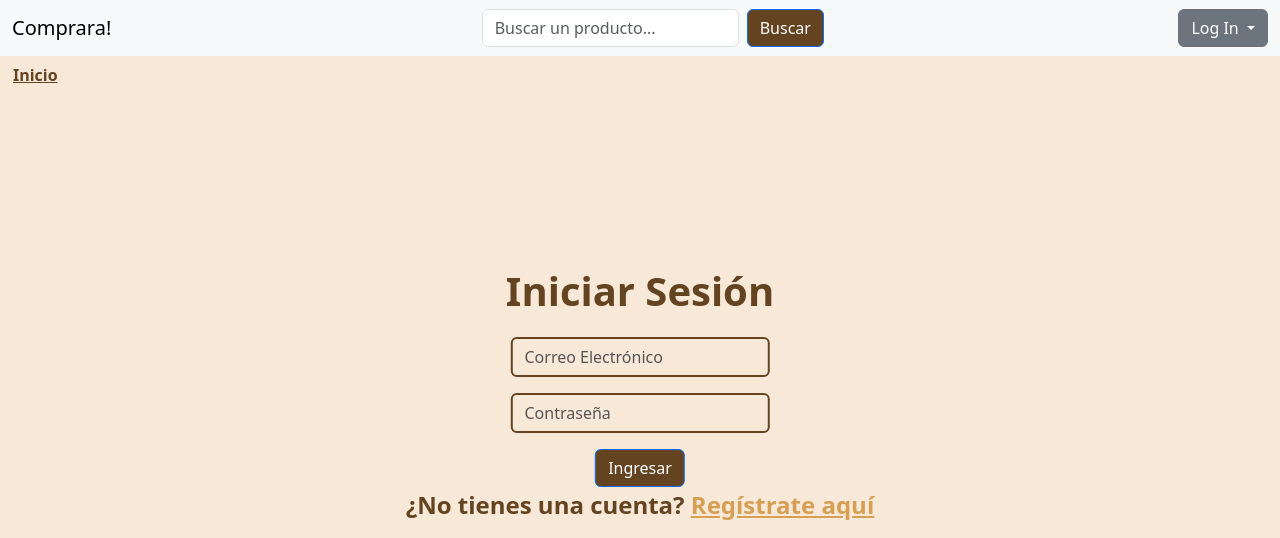
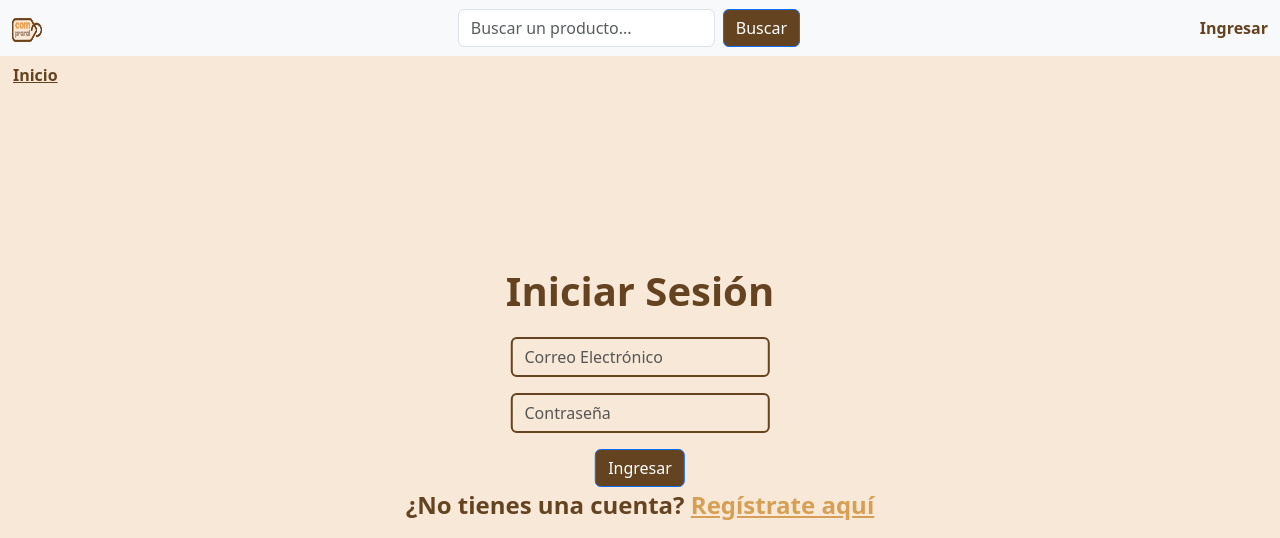
Before and after one commit to felipeperezleal/comprara, a Django app: template login/templates/login.html in a window 1280 px wide. Shown: the top 538 px of the page. Run offline with Django 4.2, Linux system fonts and the light colour scheme; the template is opened without the code that fills it, so the values that code supplies are empty; parts of the project's set-up code (start-up, migrations or seed data) failed here and were passed over.

Commit message:
login/register

```diff
--- a/login/templates/login.html
+++ b/login/templates/login.html
@@ -12,20 +12,14 @@
     <!-- Navbar -->
     <nav class="navbar bg-body-tertiary">
       <div class="container-fluid">
-        <a class="navbar-brand">Comprara!</a>
+        <a class="navbar-brand" href="#">
+            <img src="../../resources/logo.png" alt="Comprara!" width="30" height="24">
+        </a>
         <form class="d-flex justify-content-between" role="search">
           <input class="form-control me-2" type="search" placeholder="Buscar un producto..." aria-label="Search">
           <button class="btn btn-primary" style="background-color:#644321;" type="submit">Buscar</button>
         </form>
-        <div class="dropdown">
-          <button class="btn btn-secondary dropdown-toggle" type="button" data-bs-toggle="dropdown" aria-expanded="false">
-            Log In
-          </button>
-          <ul class="dropdown-menu">
-            <li><a class="dropdown-item" href="#" style="color:#9d8b78; font-weight:bold;">Ingresar</a></li>
-            <li><a class="dropdown-item" href="#" style="color:#9d8b78; font-weight:bold;">Registrarme</a></li>
-          </ul>
-        </div>
+        <a class="nav-link" href="#" style="color: #644321; font-weight:bold;">Ingresar</a>
       </div>
     </nav>
     <!-- Navbar -->
```
Also changed, not shown: login/templates/register.html (+36 -2 lines).
